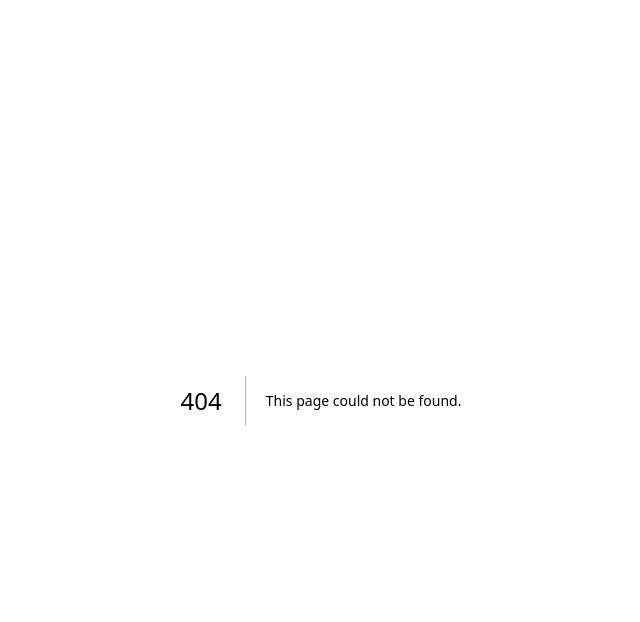
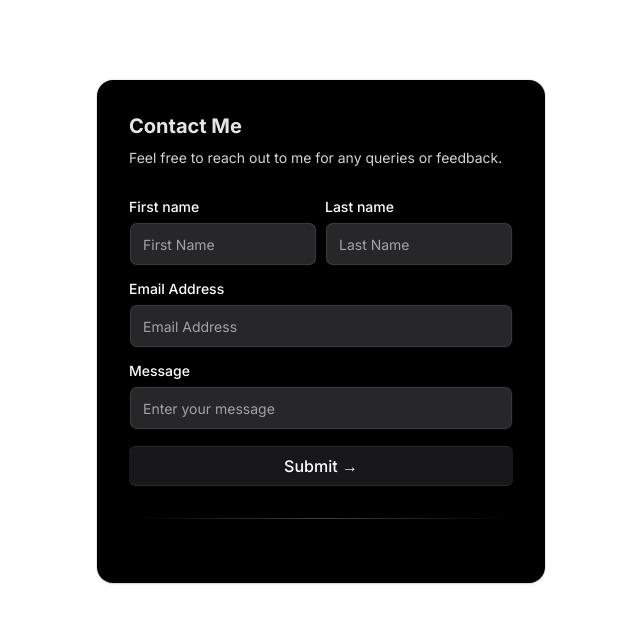
Before and after one commit to notSumit25/aceport, a Next.js app: page /contact-me in a window 1280 px wide. Before the commit this address had no page. Shown: the top 622 px of the page, without its empty margins (319-959 px from the left). Built offline with nearby package versions, Linux system fonts and the light colour scheme.

Commit message:
Contact me

```diff
--- /dev/null
+++ b/app/components/Form.tsx
@@ -0,0 +1,81 @@
+"use client";
+import React from "react";
+import { Label } from "../components/ui/label";
+import { Input } from "../components/ui/input";
+import { cn } from "@/utils/cn";
+import {
+  IconBrandGithub,
+  IconBrandGoogle,
+  IconBrandOnlyfans,
+} from "@tabler/icons-react";
+
+export function SignupFormDemo() {
+  const handleSubmit = (e: React.FormEvent<HTMLFormElement>) => {
+    e.preventDefault();
+    console.log("Form submitted");
+  };
+return (
+    <div className="max-w-md w-full mx-auto rounded-none md:rounded-2xl p-4 md:p-8 shadow-input bg-black my-20">
+        <h2 className="font-bold text-xl text-neutral-200">
+            Contact Me
+        </h2>
+        <p className=" text-sm max-w-sm mt-2 text-neutral-300">
+            Feel free to reach out to me for any queries or feedback.
+        </p>
+
+        <form className="my-8" onSubmit={handleSubmit}>
+            <div className="flex flex-col md:flex-row space-y-2 md:space-y-0 md:space-x-2 mb-4">
+                <LabelInputContainer>
+                    <Label htmlFor="firstname">First name</Label>
+                    <Input id="firstname" placeholder="First Name" type="text" />
+                </LabelInputContainer>
+                <LabelInputContainer>
+                    <Label htmlFor="lastname">Last name</Label>
+                    <Input id="lastname" placeholder="Last Name" type="text" />
+                </LabelInputContainer>
+            </div>
+            <LabelInputContainer className="mb-4">
+                <Label htmlFor="email">Email Address</Label>
+                <Input id="email" placeholder="Email Address" type="email" />
+            </LabelInputContainer>
+            <LabelInputContainer className="mb-4">
+                <Label htmlFor="message">Message</Label>
+                <Input id="message" placeholder="Enter your message" type="text" />
+            </LabelInputContainer>
+
+            <button
+                className="bg-gradient-to-br relative group/btn from-zinc-900 to-zinc-900 block bg-zinc-800 w-full text-white rounded-md h-10 font-medium shadow-[0px_1px_0px_0px_var(--zinc-800)_inset,0px_-1px_0px_0px_var(--zinc-800)_inset]"
+                type="submit"
+            >
+                Submit &rarr;
+                <BottomGradient />
+            </button>
+
+            <div className="bg-gradient-to-r from-transparent via-neutral-700 to-transparent my-8 h-[1px] w-full" />
+        </form>
+    </div>
+);
+}
+
+const BottomGradient = () => {
+  return (
+    <>
+      <span className="group-hover/btn:opacity-100 block transition duration-500 opacity-0 absolute h-px w-full -bottom-px inset-x-0 bg-gradient-to-r from-transparent via-cyan-500 to-transparent" />
+      <span className="group-hover/btn:opacity-100 blur-sm block transition duration-500 opacity-0 absolute h-px w-1/2 mx-auto -bottom-px inset-x-10 bg-gradient-to-r from-transparent via-indigo-500 to-transparent" />
+    </>
+  );
+};
+
+const LabelInputContainer = ({
+  children,
+  className,
+}: {
+  children: React.ReactNode;
+  className?: string;
+}) => {
+  return (
+    <div className={cn("flex flex-col space-y-2 w-full", className)}>
+      {children}
+    </div>
+  );
+};
--- /dev/null
+++ b/app/components/ui/input.tsx
@@ -0,0 +1,61 @@
+// Input component extends from shadcnui - https://ui.shadcn.com/docs/components/input
+"use client";
+import * as React from "react";
+import { cn } from "@/utils/cn";
+import { useMotionTemplate, useMotionValue, motion } from "framer-motion";
+
+export interface InputProps
+  extends React.InputHTMLAttributes<HTMLInputElement> {}
+
+const Input = React.forwardRef<HTMLInputElement, InputProps>(
+  ({ className, type, ...props }, ref) => {
+    const radius = 100; // change this to increase the rdaius of the hover effect
+    const [visible, setVisible] = React.useState(false);
+
+    let mouseX = useMotionValue(0);
+    let mouseY = useMotionValue(0);
+
+    function handleMouseMove({ currentTarget, clientX, clientY }: any) {
+      let { left, top } = currentTarget.getBoundingClientRect();
+
+      mouseX.set(clientX - left);
+      mouseY.set(clientY - top);
+    }
+    return (
+      <motion.div
+        style={{
+          background: useMotionTemplate`
+        radial-gradient(
+          ${visible ? radius + "px" : "0px"} circle at ${mouseX}px ${mouseY}px,
+          var(--blue-500),
+          transparent 80%
+        )
+      `,
+        }}
+        onMouseMove={handleMouseMove}
+        onMouseEnter={() => setVisible(true)}
+        onMouseLeave={() => setVisible(false)}
+        className="p-[2px] rounded-lg transition duration-300 group/input"
+      >
+        <input
+          type={type}
+          className={cn(
+            `flex h-10 w-full border-none bg-zinc-800 text-white  rounded-md px-3 py-2 text-sm  file:border-0 file:bg-transparent
+          file:text-sm file:font-medium placeholder:text-neutral-400 dark:placeholder-text-neutral-600
+          focus-visible:outline-none focus-visible:ring-[2px]  focus-visible:ring-neutral-600
+           disabled:cursor-not-allowed disabled:opacity-50
+           shadow-[0px_0px_1px_1px_var(--neutral-700)]
+           group-hover/input:shadow-none transition duration-400
+           `,
+            className
+          )}
+          ref={ref}
+          {...props}
+        />
+      </motion.div>
+    );
+  }
+);
+Input.displayName = "Input";
+
+export { Input };
--- /dev/null
+++ b/app/components/ui/label.tsx
@@ -0,0 +1,24 @@
+// Label component extends from shadcnui - https://ui.shadcn.com/docs/components/label
+
+"use client";
+import * as React from "react";
+import * as LabelPrimitive from "@radix-ui/react-label";
+
+import { cn } from "@/utils/cn";
+
+const Label = React.forwardRef<
+  React.ElementRef<typeof LabelPrimitive.Root>,
+  React.ComponentPropsWithoutRef<typeof LabelPrimitive.Root>
+>(({ className, ...props }, ref) => (
+  <LabelPrimitive.Root
+    ref={ref}
+    className={cn(
+      "text-sm font-medium text-white leading-none peer-disabled:cursor-not-allowed peer-disabled:opacity-70",
+      className
+    )}
+    {...props}
+  />
+));
+Label.displayName = LabelPrimitive.Root.displayName;
+
+export { Label };
--- /dev/null
+++ b/app/contact-me/page.tsx
@@ -0,0 +1,10 @@
+import React from 'react'
+import { SignupFormDemo } from '../components/Form'
+
+const page = () => {
+  return (
+    <SignupFormDemo />
+  )
+}
+
+export default page
--- a/app/layout.tsx
+++ b/app/layout.tsx
@@ -5,8 +5,8 @@
 const inter = Inter({ subsets: ["latin"] });
 
 export const metadata: Metadata = {
-  title: "Create Next App",
-  description: "Generated by create next app",
+  title: "Sumit Garg",
+  description: "A Passionate Web Developer And Gamer From India Who loves to build things with real world Applications.",
 };
 
 export default function RootLayout({
--- a/app/page.tsx
+++ b/app/page.tsx
@@ -122,15 +122,15 @@
       className={cn("fixed top-10 inset-x-0 max-w-2xl mx-auto z-50", className)}
     >
       <Menu setActive={setActive}>
-        <MenuItem setActive={setActive} active={active} item="Projects">
+        <MenuItem setActive={setActive} active={active} item="About">
           <div className="flex flex-col space-y-4 text-sm">
-            <HoveredLink href="/web-dev">Web Development</HoveredLink>
-            <HoveredLink href="/interface-design">Interface Design</HoveredLink>
+            <HoveredLink href="/web-dev">About me</HoveredLink>
+            <HoveredLink href="/contact-me">Contact me</HoveredLink>
             <HoveredLink href="/seo">Search Engine Optimization</HoveredLink>
             <HoveredLink href="/branding">Branding</HoveredLink>
           </div>
         </MenuItem>
-        <MenuItem setActive={setActive} active={active} item="About">
+        <MenuItem setActive={setActive} active={active} item="Projects">
           <div className="  text-sm grid grid-cols-2 gap-10 p-4">
             <ProductItem
               title="Algochurn"
--- a/package.json
+++ b/package.json
@@ -9,8 +9,10 @@
     "lint": "next lint"
   },
   "dependencies": {
+    "@radix-ui/react-label": "^2.0.2",
+    "@tabler/icons-react": "^3.1.0",
     "clsx": "^2.1.0",
-    "framer-motion": "^11.0.13",
+    "framer-motion": "^11.0.14",
     "mini-svg-data-uri": "^1.4.4",
     "next": "14.1.3",
     "react": "^18",
--- a/tailwind.config.ts
+++ b/tailwind.config.ts
@@ -16,6 +16,11 @@
   ],
   darkMode: "class",
   theme: {
+    extend: {
+      boxShadow: {
+        input: `0px 2px 3px -1px rgba(0,0,0,0.1), 0px 1px 0px 0px rgba(25,28,33,0.02), 0px 0px 0px 1px rgba(25,28,33,0.08)`,
+      },
+    }
     // rest of the code
   },
   plugins: [
```
Also changed, not shown: 1 other file (tests, documents, lock files or other folders).
